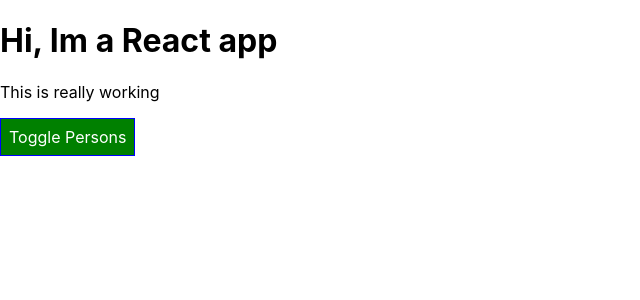
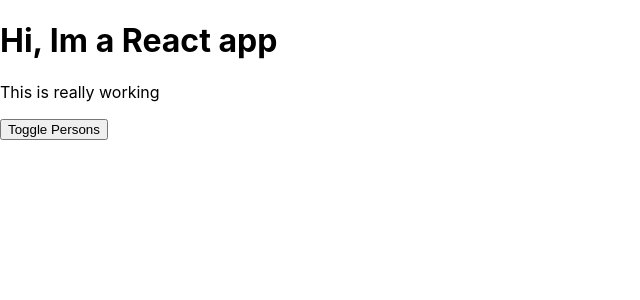
Before and after one commit to annygutierrez/reactjs-test, a React app: page / in a window 1280 px wide. Shown: the top 300 px of the page, without its empty margins (0-640 px from the left). Built offline with nearby package versions, Linux system fonts and the light colour scheme.

Commit message:
Adding seudo selectors
- Add seudo selectors to the css module App.

```diff
--- a/src/App.css
+++ b/src/App.css
@@ -7,3 +7,25 @@
 .bold {
   font-weight: bold;
 }
+.App button {
+  border: 1px solid blue;
+  padding: 16px;
+  background-color: green;
+  font: inherit;
+  color: white;
+  cursor: pointer;
+}
+
+.App button:hover {
+  background-color: lightgreen;
+  color: black;
+}
+
+.App button.Red {
+  background-color: red;
+}
+
+.App button.Red:hover {
+  background-color: salmon;
+  color: black;
+}
--- a/src/App.js
+++ b/src/App.js
@@ -47,16 +47,8 @@
   }
 
   render() {
-    const style = {
-      backgroundColor: 'green',
-      font: 'inherit',
-      color: 'white',
-      border: '1px solid blue',
-      padding: '8px',
-      cursor: 'pointer'
-    };
-
     let persons = null;
+    let btnClass = '';
 
     if (this.state.showPersons) {
       persons = (
@@ -74,7 +66,8 @@
           }
         </div>
       );
-      style.backgroundColor = 'red';
+
+      btnClass = classes.Red;
     }
 
     const assignClasses = [];
@@ -92,7 +85,7 @@
         <h1>Hi, Im a React app</h1>
         <p className={assignClasses.join(' ')}>This is really working</p>
         <button
-          style={style}
+          className={btnClass}
           onClick={this.togglePersonsHandler}
         >Toggle Persons</button>
         {
```
